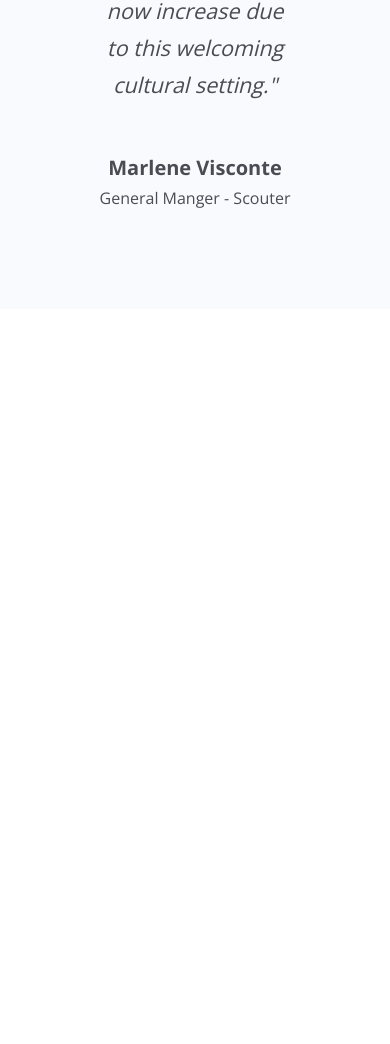
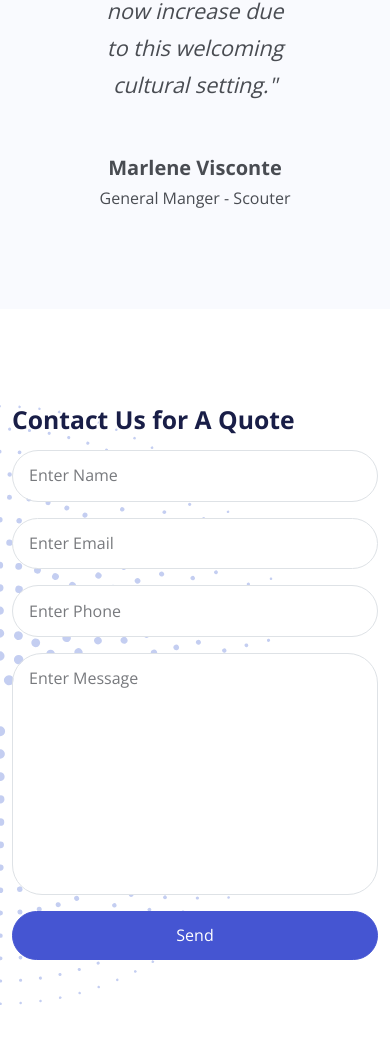
Before and after one commit to alphageekdom/bootstrap-projects, a website: page yavin-office-design/index.html in a window 390 px wide. Shown: the part 10231-11275 px from the top of the page. Before the commit the page ends 10540 px from the top, so only its background shows below. Drawn offline with nearby package versions, Linux system fonts and the light colour scheme.

Commit message:
contact section

```diff
--- a/yavin-office-design/index.html
+++ b/yavin-office-design/index.html
@@ -58,8 +58,8 @@
 
         <!-- Header -->
         <header class="header position-relative mt-6 overflow-hidden">
-            <img src="images/decoration-star.svg" alt="" class="decoration-star position-absolute" />
-            <img src="images/decoration-star.svg" alt="" class="decoration-star-2 position-absolute" />
+            <img src="images/decoration-star.svg" alt="Decoration Stars" class="decoration-star-2 position-absolute" />
+            <img src="images/decoration-star.svg" alt="Decoration Stars" class="decoration-star position-absolute" />
             <div class="container position-relative z-3">
                 <div class="row">
                     <!-- Left Column -->
@@ -132,13 +132,13 @@
 
         <!-- Details 1 -->
         <section class="details position-relative my-6 overflow-hidden" id="details">
-            <img src="images/decoration-star.svg" alt="" class="decoration-star position-absolute" />
+            <img src="images/decoration-star.svg" alt="Decoration Stars" class="decoration-star position-absolute" />
             <div class="container position-relative z-3">
                 <div class="row">
                     <!-- Left Column -->
                     <div class="col-lg-6">
                         <div class="image-container d-flex justify-content-center">
-                            <img src="images/details-1.png" alt="" class="img-fluid">
+                            <img src="images/details-1.png" alt="Woman on Phone" class="img-fluid">
                         </div>
                     </div>
                     <!-- Left Column -->
@@ -229,7 +229,7 @@
 
         <!-- Details 2 -->
         <section class="details-2 position-relative my-6 overflow-hidden" id="details">
-            <img src="images/decoration-star.svg" alt="" class="decoration-star position-absolute" />
+            <img src="images/decoration-star.svg" alt="Decoration Stars" class="decoration-star position-absolute" />
             <div class="container position-relative z-3">
                 <div class="row">
                     <!-- Left Column -->
@@ -249,7 +249,7 @@
                     <!-- Right Column -->
                     <div class="col-lg-6">
                         <div class="image-container d-flex justify-content-center">
-                            <img src="images/details-2.png" alt="" class="img-fluid">
+                            <img src="images/details-2.png" alt="Woman on Computer" class="img-fluid">
                         </div>
                     </div>
                     <!-- Right Column -->
@@ -428,6 +428,52 @@
             </div>
         </section>
         <!-- Testimonials -->
+
+        <!-- Contact -->
+        <section class="contact my-6 position-relative" id="contact">
+            <img src="images/decoration-star.svg" alt="Decoration Stars" class="decoration-star position-absolute" />
+
+            <div class="container position-relative z-3">
+                <div class="row">
+                    <!-- Left Column -->
+                    <div class="col-lg-6 d-none d-md-block">
+                        <div class="image-container">
+                            <img src="images/contact.png" alt="Contact Form Image" class="img-fluid" />
+                        </div>
+                    </div>
+                    <!-- Left Column -->
+                    <!-- Right Column -->
+                    <div class="col-lg-6">
+                        <div class="text-container">
+                            <h2>Contact Us for A Quote</h2>
+
+                            <!-- Form -->
+                            <form>
+                                <div class="mb-3">
+                                    <input type="text" class="form-control" placeholder="Enter Name" />
+                                </div>
+                                <div class="mb-3">
+                                    <input type="email" class="form-control" placeholder="Enter Email" />
+                                </div>
+                                <div class="mb-3">
+                                    <input type="tel" class="form-control" placeholder="Enter Phone" />
+                                </div>
+                                <div class="mb-3">
+                                    <textarea class="form-control" placeholder="Enter Message" rows="8"
+                                        style="resize: none;"></textarea>
+                                </div>
+                                <div class="d-grid gap-2">
+                                    <input type="text" value="Send" class="btn btn-primary btn-block" />
+                                </div>
+                            </form>
+                            <!-- Form -->
+                        </div>
+                    </div>
+                    <!-- Right Column -->
+                </div>
+            </div>
+        </section>
+        <!-- Contact -->
         <script src="js/bootstrap.bundle.min.js"></script>
         <script src="js/script.js"></script>
     </body>
--- a/yavin-office-design/scss/styles.scss
+++ b/yavin-office-design/scss/styles.scss
@@ -46,10 +46,16 @@
   width: 500px;
 }
 
-// Details 1
+// Details 2
 .details-2 .decoration-star {
   right: -200px;
   width: 500px;
+}
+
+// Contact
+.contact .decoration-star {
+  left: -300px;
+  width: 600px;
 }
 
 // Media Queries
```
Also changed, not shown: yavin-office-design/css/styles.css.
